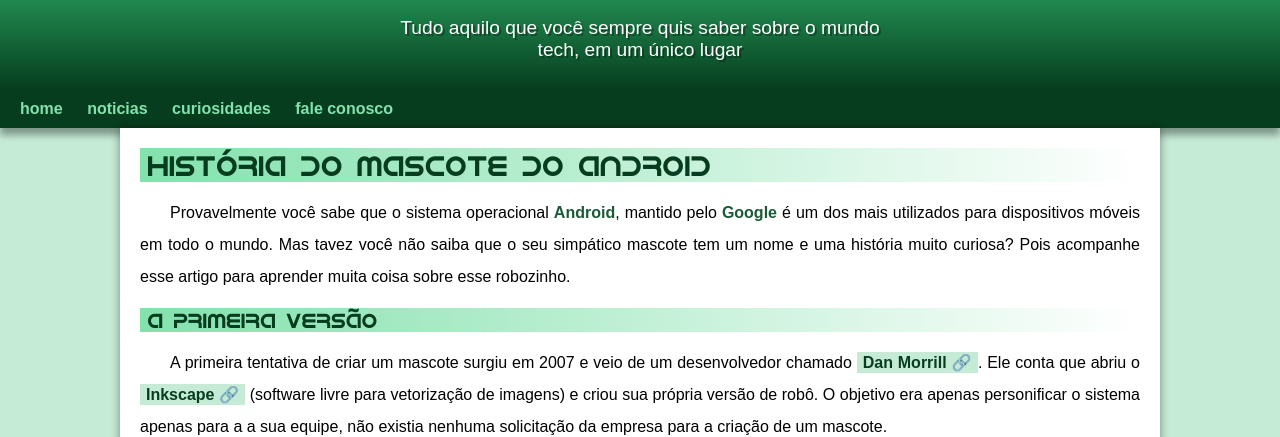
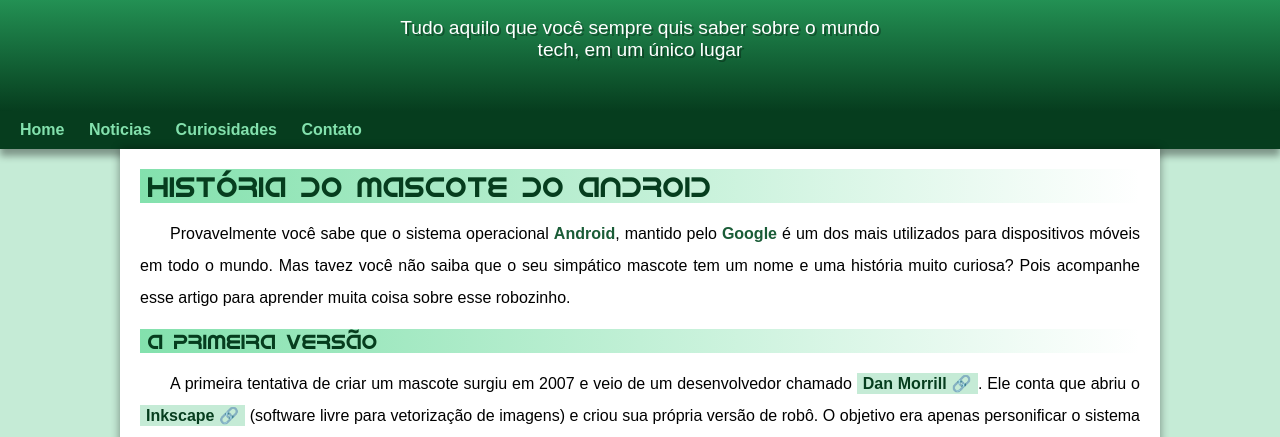
Before and after one commit to MarwinSoares/projeto-android, a plain HTML site: page index.html in a window 1280 px wide. Shown: the part 100-537 px from the top of the page. Drawn offline with Linux system fonts and the light colour scheme.

Commit message:
correção de menu

```diff
--- a/estilo/style.css
+++ b/estilo/style.css
@@ -65,7 +65,7 @@ header > h1{
         padding-right: 10px;
         padding-left: 10px;
         margin: auto;
-        margin-bottom: 30px;
+        padding-bottom: 50px;
         text-shadow: 2px 2px 0px rgba(0, 0, 0, 0.315);
     }
 nav{
--- a/index.html
+++ b/index.html
@@ -15,10 +15,10 @@
             lugar</p>
     </header>
     <nav>
-    <a href="#">home</a>
-    <a href="#">noticias</a>
-    <a href="#">curiosidades</a>
-    <a href="#">fale conosco</a>
+    <a href="#">Home</a>
+    <a href="#">Noticias</a>
+    <a href="#">Curiosidades</a>
+    <a href="#">Contato</a>
 </nav>
 <main>
     <article>
```
